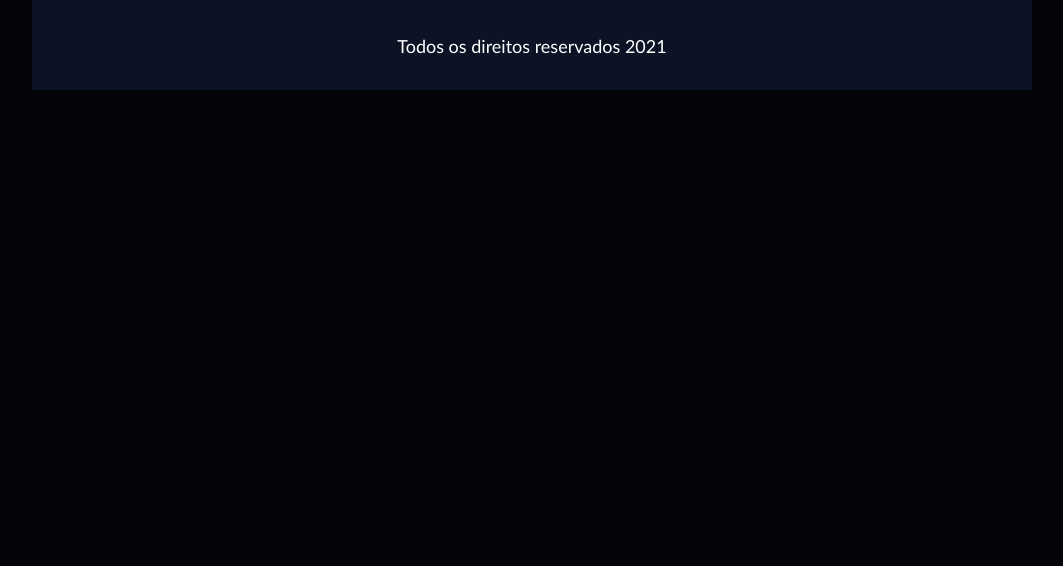
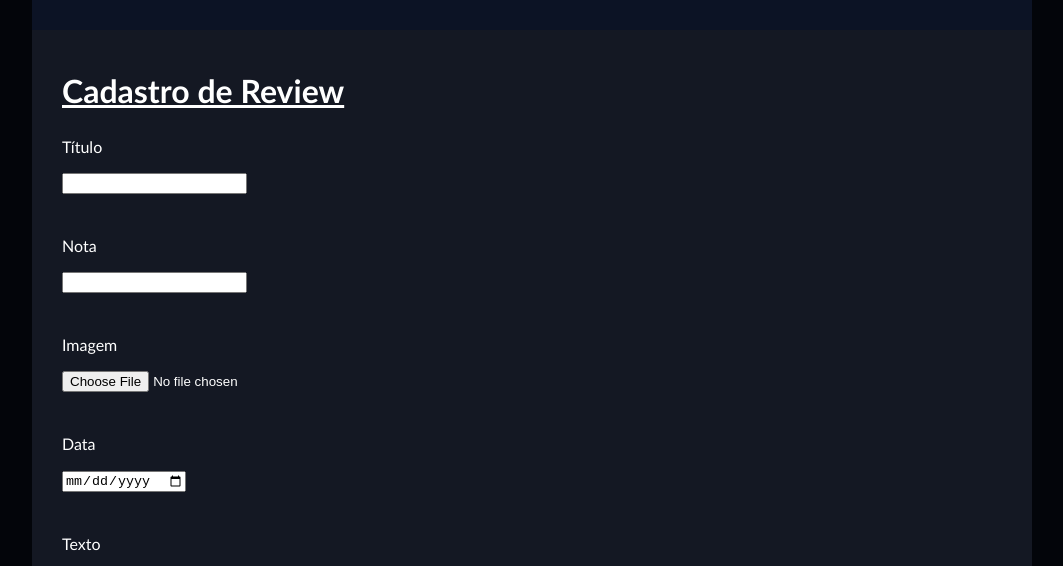
Before and after one commit to edsonscholze/up-desweb-jogosup, a plain HTML site: page admin.html in a window 1280 px wide. Shown: the part 370-936 px from the top of the page, without its empty margins (108-1171 px from the left). Before the commit the page ends 800 px from the top, so only its background shows below. Drawn offline with nearby package versions, Linux system fonts and the light colour scheme; a web font is replaced by a local one.

Commit message:
Update admin.html
Alteração pag admin

```diff
--- a/admin.html
+++ b/admin.html
@@ -34,18 +34,40 @@
   </nav>
 
 
-  <div id="telaprincipal" style="margin-top: 0px; margin-bottom: -20px;">
+  <div id="telaprincipal" style="margin-top: 0px; margin-bottom: -20px; height:830px; ">
 
-    <!-- INSERIR FORMULARIO DE CADASTRO
-    Entidade Review
-    Titulo
-    Imagem
-    Texto
-    Plataforma
-    Genero
+   <div class="noticia">
+   <form method="post" action="/" name="salvar">
+   <h1><u>Cadastro de Review</u></h1>
 
-    -->
+    <p>
+   <label>Título <pre></pre></label>
+	<input type="text" name="titulo">
+  </p>
+  <p>
+    <label>Nota <pre></pre></label>
+    <input type="number" name="nota">
+    </p>
+  <p>
+	<label>Imagem <pre></pre></label>
+	<input type="file" name="imagem">
+	</p>
+  <p>
+	<label>Data <pre></pre></label>
+	<input type="date" name="titulo">
+</p>
+<p>
+	<label>Texto <pre></pre></label>
+	<textarea name="texto" cols="80" rows="10"></textarea>
+  <br><br>
+  <input style="margin-left:570px;" type="button" name="enviar" value="Salvar" />
+</p>
+<p >
 
+</p>
+   </form>
+
+  </div>
   </div>
 
 
```
